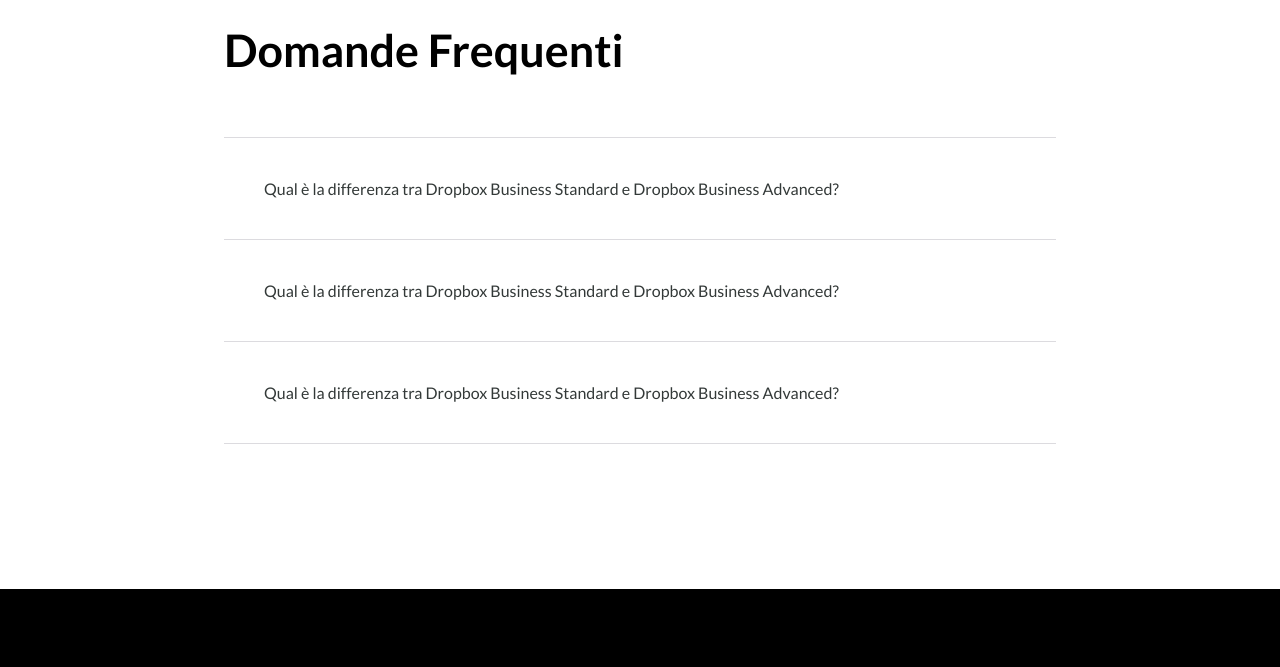
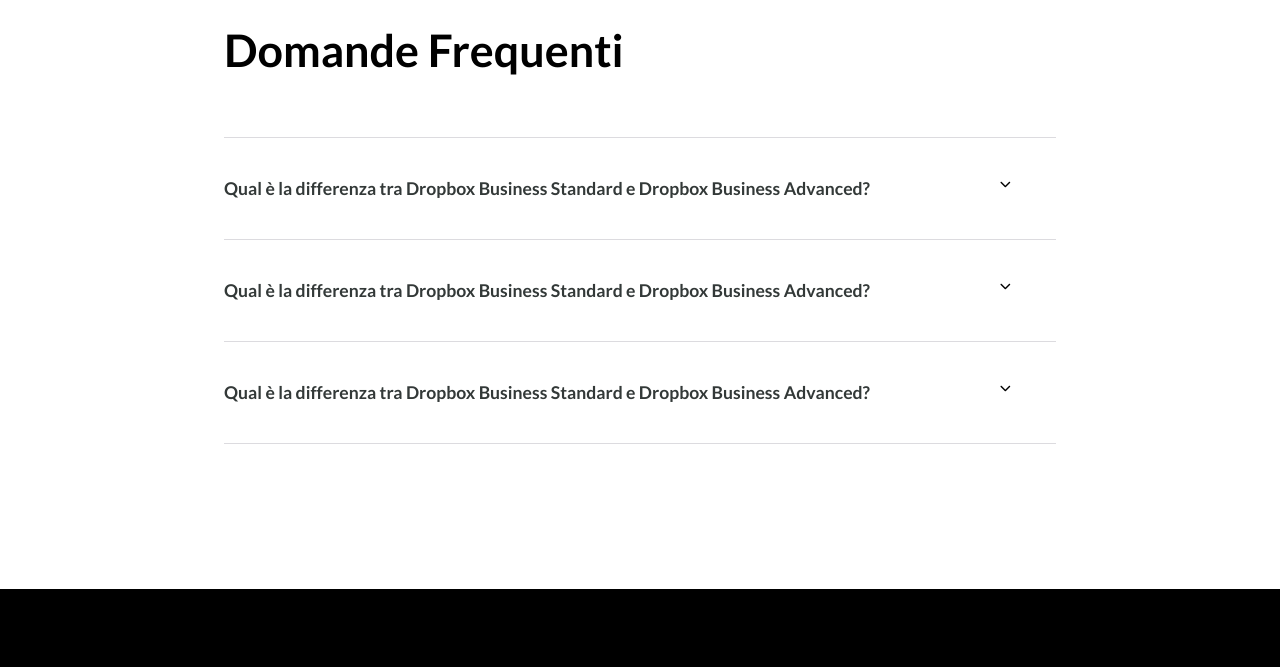
Before and after one commit to LucaFabbozzo/htmlcss-dropbox, a plain HTML site: page index.html in a window 1280 px wide. Shown: the part 5760-6427 px from the top of the page. Drawn offline with Linux system fonts and the light colour scheme.

Commit message:
[add] questions section

```diff
--- a/css/style.css
+++ b/css/style.css
@@ -527,14 +527,24 @@
   padding-bottom: 145px;
 }
 
-.questions .faq {
-  padding: 40px;
+.questions .faq p {
+  font-size: 1.1rem;
+  font-weight: bolder;
 }
 
-.questions .faq.top {
+.questions .faq i {
+  padding-right: 45px;
+  font-size: 0.7rem;
+  font-weight: bold;
+}
+
+.questions .faq {
+  padding: 40px 0;
   display: flex;
   justify-content: space-between;
 }
+
+
 
 /* footer */
 
--- a/index.html
+++ b/index.html
@@ -378,14 +378,17 @@
         <div class="line"></div>
         <div class="faq top">
           <p>Qual è la differenza tra Dropbox Business Standard e Dropbox Business Advanced?</p>
+          <i class="fa-solid fa-chevron-down"></i>
         </div>
         <div class="line"></div>
         <div class="faq center">
           <p>Qual è la differenza tra Dropbox Business Standard e Dropbox Business Advanced?</p>
+          <i class="fa-solid fa-chevron-down"></i>
         </div>
         <div class="line"></div>
         <div class="faq bottom">
           <p>Qual è la differenza tra Dropbox Business Standard e Dropbox Business Advanced?</p>
+          <i class="fa-solid fa-chevron-down"></i>
         </div>
         <div class="line"></div>
       </div>
```
